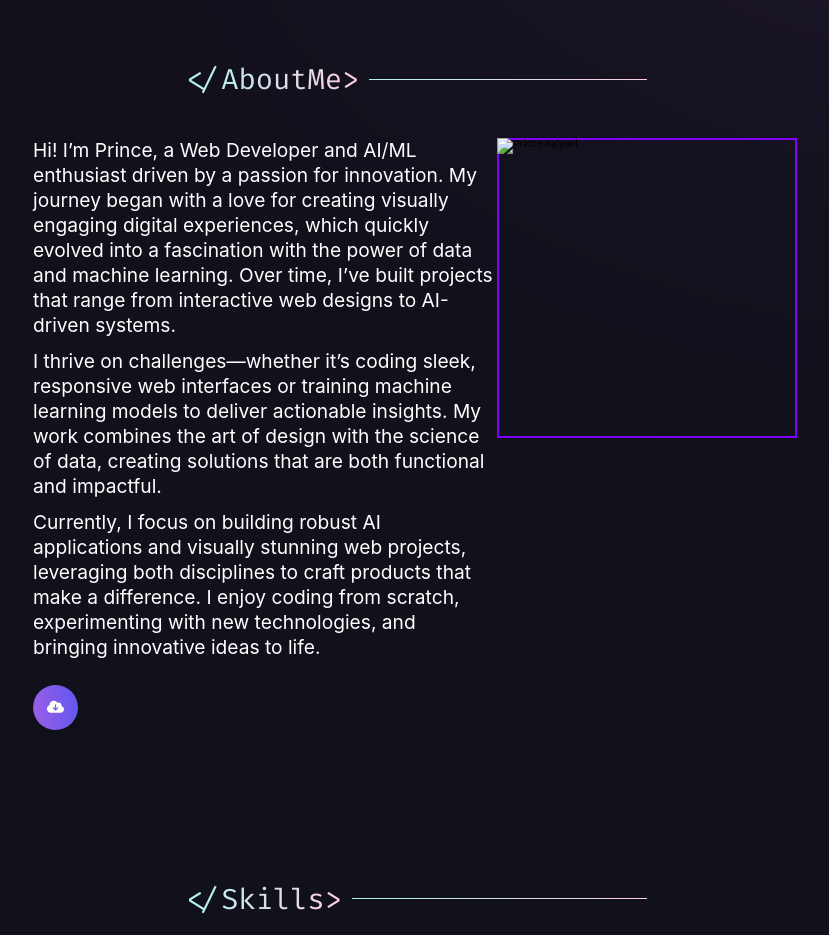
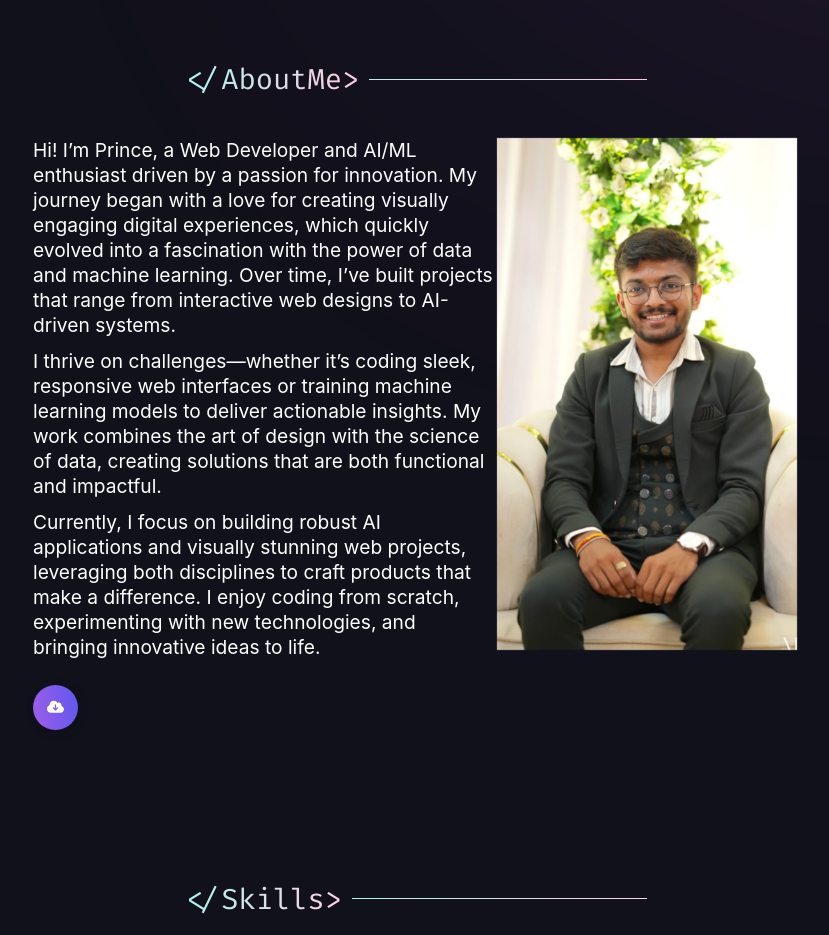
Before and after one commit to prince41773/Portfolio, a plain HTML site: page index.html in a window 1280 px wide. Shown: the part 940-1875 px from the top of the page, without its empty margins (223-1052 px from the left). Drawn offline with nearby package versions, Linux system fonts and the light colour scheme; a web font is replaced by a local one.

Commit message:
Update index.html

```diff
--- a/index.html
+++ b/index.html
@@ -276,7 +276,7 @@
       </button>
           </div>
           <div class="dp" data-aos="fade-up">
-            <img src="src/webp/prince-pic1.jpg" alt="Prince Raiyani" tabindex="0" aria-label="image of prince" />
+            <img src="src/webp/prince-pic12.jpg" alt="Prince Raiyani" tabindex="0" aria-label="image of prince" />
           </div>
         </div>
       </div>
```
